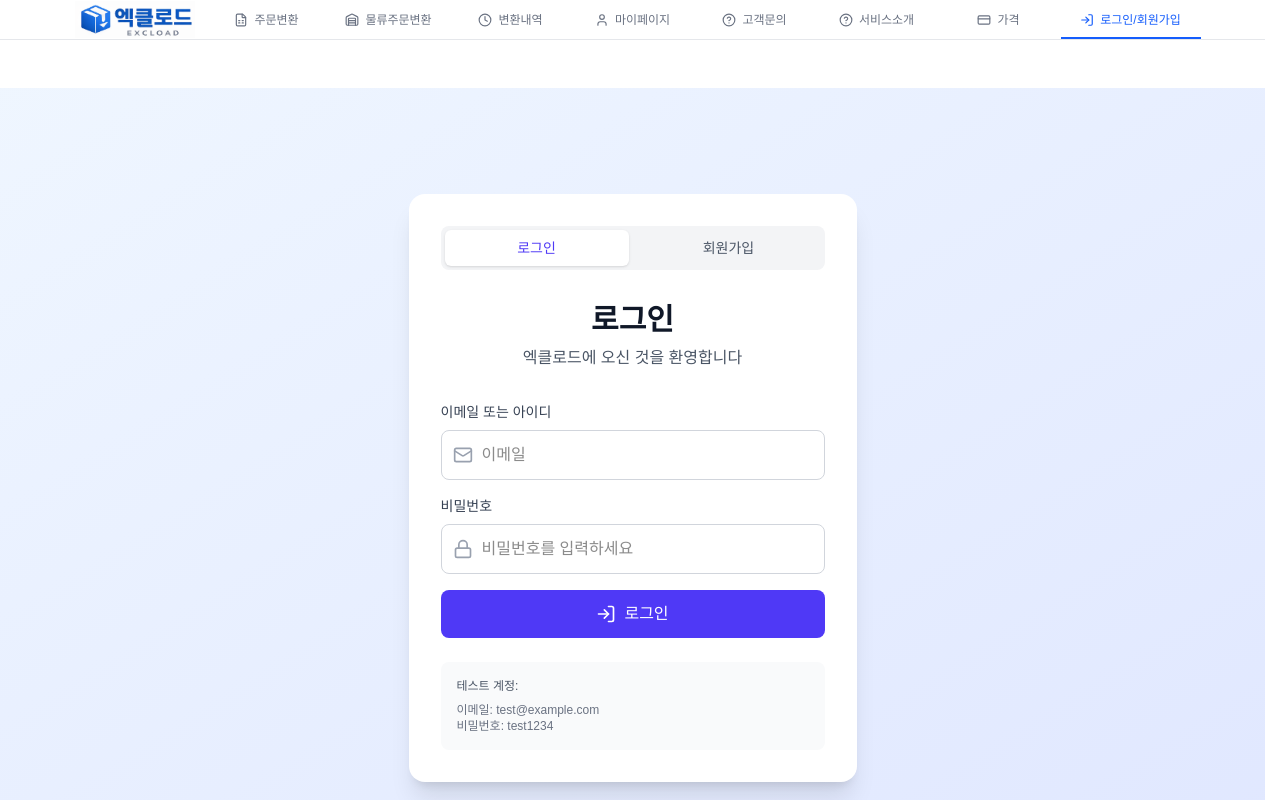
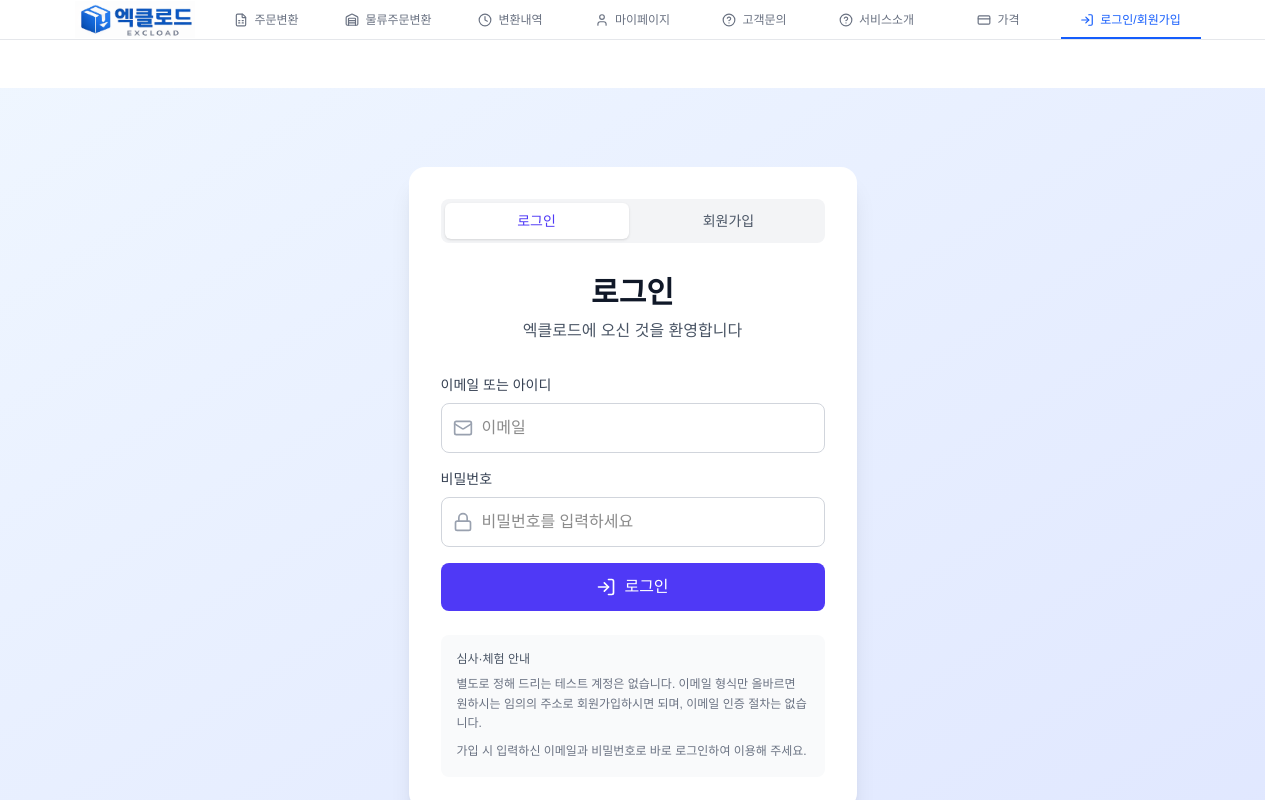
Before and after one commit to a01083475766-bit/excload, a Next.js app: page /auth in a window 1280 px wide. Shown: the top 800 px of the page. Built offline with nearby package versions, Linux system fonts and the light colour scheme; no server answers; the database is empty.

Commit message:
테스트게정문구

```diff
--- a/app/auth/login/page.tsx
+++ b/app/auth/login/page.tsx
@@ -198,11 +198,16 @@ export default function LoginPage() {
             </p>
           </div>
 
-          {/* 임시 테스트 사용자 정보 */}
-          <div className="mt-6 p-4 bg-gray-50 rounded-lg">
-            <p className="text-xs text-gray-600 mb-2 font-medium">테스트 계정:</p>
-            <p className="text-xs text-gray-500">이메일: test@example.com</p>
-            <p className="text-xs text-gray-500">비밀번호: test1234</p>
+          {/* 심사·체험 안내 */}
+          <div className="mt-6 space-y-2 rounded-lg bg-gray-50 p-4">
+            <p className="text-xs font-medium text-gray-600">심사·체험 안내</p>
+            <p className="text-xs leading-relaxed text-gray-500">
+              별도로 정해 드리는 테스트 계정은 없습니다. 이메일 형식만 올바르면 원하시는 임의의
+              주소로 회원가입하시면 되며, 이메일 인증 절차는 없습니다.
+            </p>
+            <p className="text-xs leading-relaxed text-gray-500">
+              가입 시 입력하신 이메일과 비밀번호로 바로 로그인하여 이용해 주세요.
+            </p>
           </div>
         </div>
       </div>
--- a/app/auth/page.tsx
+++ b/app/auth/page.tsx
@@ -370,12 +370,17 @@ export default function AuthPage() {
             </form>
           )}
 
-          {/* 테스트 계정 정보 (로그인 모드일 때만) */}
-          {mode === 'login' && (
-            <div className="mt-6 p-4 bg-gray-50 rounded-lg">
-              <p className="text-xs text-gray-600 mb-2 font-medium">테스트 계정:</p>
-              <p className="text-xs text-gray-500">이메일: test@example.com</p>
-              <p className="text-xs text-gray-500">비밀번호: test1234</p>
+          {/* 심사·체험 안내 (로그인·회원가입 공통) */}
+          {(mode === 'login' || mode === 'signup') && (
+            <div className="mt-6 space-y-2 rounded-lg bg-gray-50 p-4">
+              <p className="text-xs font-medium text-gray-600">심사·체험 안내</p>
+              <p className="text-xs leading-relaxed text-gray-500">
+                별도로 정해 드리는 테스트 계정은 없습니다. 이메일 형식만 올바르면 원하시는 임의의
+                주소로 회원가입하시면 되며, 이메일 인증 절차는 없습니다.
+              </p>
+              <p className="text-xs leading-relaxed text-gray-500">
+                가입 시 입력하신 이메일과 비밀번호로 바로 로그인하여 이용해 주세요.
+              </p>
             </div>
           )}
         </div>
--- a/app/auth/signup/page.tsx
+++ b/app/auth/signup/page.tsx
@@ -183,6 +183,17 @@ export default function SignupPage() {
             </button>
           </form>
 
+          <div className="mt-6 space-y-2 rounded-lg bg-gray-50 p-4">
+            <p className="text-xs font-medium text-gray-600">심사·체험 안내</p>
+            <p className="text-xs leading-relaxed text-gray-500">
+              별도로 정해 드리는 테스트 계정은 없습니다. 이메일 형식만 올바르면 원하시는 임의의
+              주소로 회원가입하시면 되며, 이메일 인증 절차는 없습니다.
+            </p>
+            <p className="text-xs leading-relaxed text-gray-500">
+              가입 시 입력하신 이메일과 비밀번호로 바로 로그인하여 이용해 주세요.
+            </p>
+          </div>
+
           <div className="mt-6 text-center">
             <p className="text-sm text-gray-600">
               이미 계정이 있으신가요?{' '}
```
